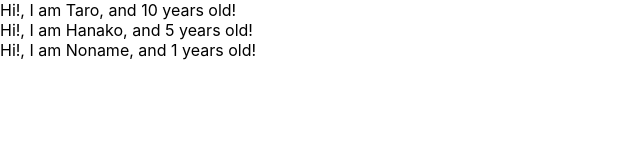
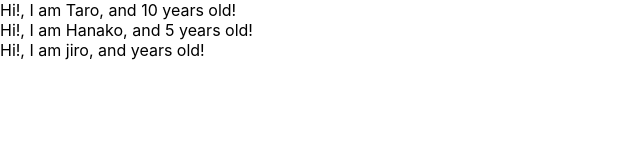
Before and after one commit to guroguro33/udemy-react-redux-crud-application, a React (Create React App) app: page / in a window 1280 px wide. Shown: the top 160 px of the page, without its empty margins (0-640 px from the left). Built offline with nearby package versions, Linux system fonts and the light colour scheme.

Commit message:
learn prop-types

```diff
--- a/src/App.js
+++ b/src/App.js
@@ -1,4 +1,5 @@
 import React, { Component } from 'react';
+import PropTypes from 'prop-types';
 import './App.css';
 
 // Functionコンポーネント
@@ -13,7 +14,7 @@ function App() {
       age: 5,
     },
     {
-      name: 'Noname',
+      name: 'jiro',
     },
   ];
   const dom = (
@@ -36,9 +37,11 @@ const User = (props) => {
   );
 };
 
-// 子コンポーネントのデフォルト値を設定する
-User.defaultProps = {
-  age: 1,
+// propsTypesを用いた型チェックを設定
+User.propTypes = {
+  name: PropTypes.string,
+  // 数値型、かつ必須
+  age: PropTypes.number.isRequired,
 };
 
 export default App;
```
Also changed, not shown: 1 other file (tests, documents, lock files or other folders).
